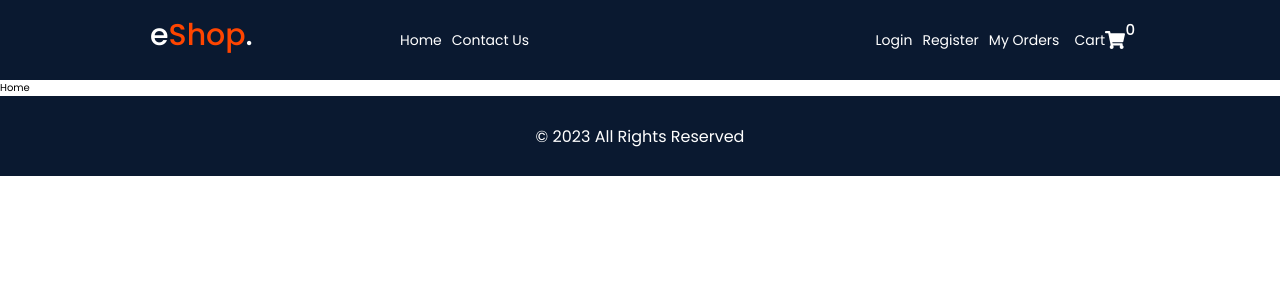
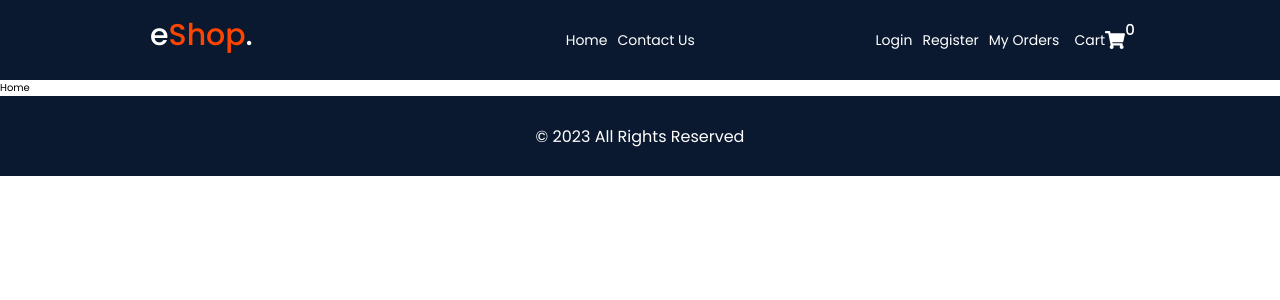
Before and after one commit to Shivamsanskari/eshop, a React (Create React App) app: page / in a window 1280 px wide. Shown: the top 300 px of the page. Built offline with nearby package versions, Linux system fonts and the light colour scheme.

Commit message:
Added the changes in Header Component

```diff
--- a/src/components/header/Header.js
+++ b/src/components/header/Header.js
@@ -1,7 +1,9 @@
-import React from 'react';
-import { Link } from "react-router-dom";
+import React, { useState } from 'react';
 import styles from "./Header.module.scss";
-import { FaShoppingCart } from 'react-icons/fa';
+
+import { Link, NavLink } from "react-router-dom";
+import { FaShoppingCart, FaTimes } from 'react-icons/fa';
+import { HiOutlineMenuAlt3 } from "react-icons/hi";
 
 const logo = (
   <div className={styles.logo}>
@@ -20,23 +22,40 @@
     </Link>
   </span>
 );
+
 const Header = () => {
+
+  const [showMenu, setShowMenu] = useState(false);
+
+  const toggleMenu = () => {
+    setShowMenu(!showMenu);
+  };
+
+  const hideMenu = () => {
+    setShowMenu(false);
+  }
+
   return (
     <header>
       <div className={styles.header}>
         <div className={styles.logo}>
           {logo}
         </div>
-        <nav>
-          <ul>
-            <li>
-              <Link to="/">Home</Link>
+        <nav className={showMenu ? `${styles["show-nav"]}` : `${styles["hide-nav"]}`}>
+          <div className={showMenu ? `${styles["nav-wrapper"]} ${styles["show-nav-wrapper"]}` : `${styles["nav-wrapper"]}`} onClick={hideMenu}></div>
+          <ul onClick={hideMenu}>
+            <li className={styles["logo-mobile"]}>
+              {logo}
+              <FaTimes size={20} color="#fff" onClick={hideMenu}/>
             </li>
             <li>
-              <Link to="/contact">Contact Us</Link>
+              <NavLink to="/">Home</NavLink>
+            </li>
+            <li>
+              <NavLink to="/contact">Contact Us</NavLink>
             </li>
           </ul>
-          <div className={styles["header-right"]}>
+          <div className={styles["header-right"]} onClick={hideMenu}>
             <span className={styles.links}>
               <Link to="/login">Login</Link>
               <Link to="/register">Register</Link>
@@ -45,6 +64,10 @@
             {cart}
           </div>
         </nav>
+        <div className={styles["menu-icon"]}>
+          {cart}
+          <HiOutlineMenuAlt3 size={28} onClick={toggleMenu} />
+        </div>
       </div>
     </header>
   );
```
